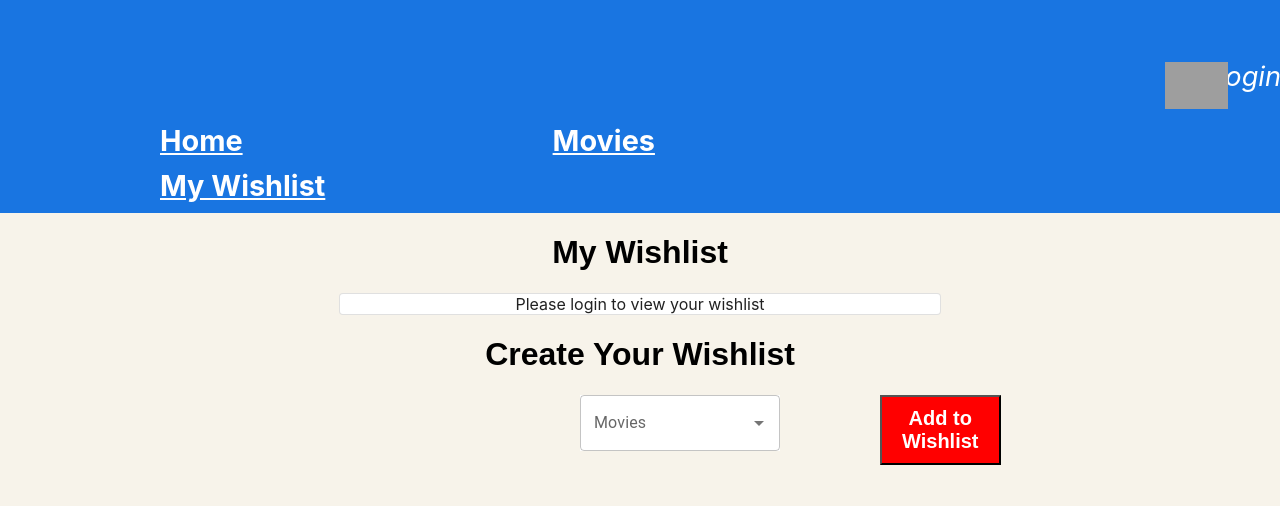
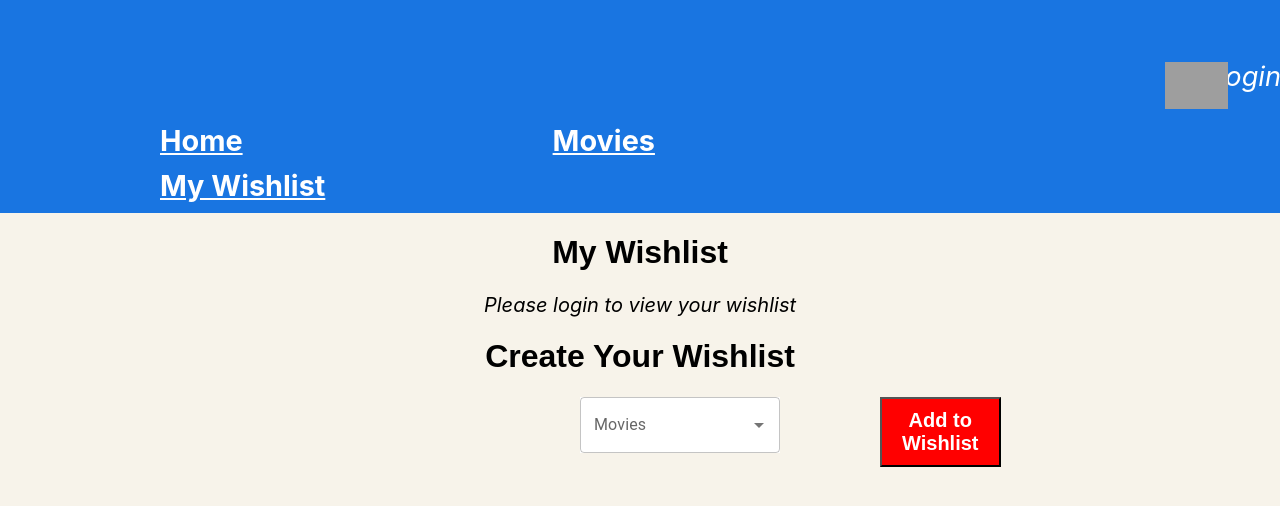
Before and after one commit to lexiroro/Phase2Project, a React (Create React App) app: page /mywishlist in a window 1280 px wide. Shown: the top 506 px of the page. Built offline with nearby package versions, Linux system fonts and the light colour scheme; data requests are answered from the project's data file; grey boxes are pictures that could not be loaded.

Commit message:
added movieCard component and changed styling for delete button

```diff
--- a/db.json
+++ b/db.json
@@ -39,6 +39,26 @@
       "year": 1970,
       "preview": "Duchess and her three cat children are kidnapped by a greedy butler, Edgar",
       "cast": "Phil Harris - Thomas O' Malley, Eva Gabor - Duchess"
+    },
+    {
+      "title": "The Aristocats",
+      "image": "https://prod-ripcut-delivery.disney-plus.net/v1/variant/disney/FBD14F0D443F5EA38F1212E265592DC8111DA1113340D2E8E5405AB4EB132AED/scale?width=1200&aspectRatio=1.78&format=jpeg",
+      "id": 6
+    },
+    {
+      "title": "Snow White and the Seven Dwarfs",
+      "image": "https://prod-ripcut-delivery.disney-plus.net/v1/variant/disney/E65FC58E5C19E2EA1DAC122DF05AE797C90B194531BB961693C3C41869264CCC/scale?width=1200&aspectRatio=1.78&format=jpeg",
+      "id": 7
+    },
+    {
+      "title": "Big Hero 6",
+      "image": "https://prod-ripcut-delivery.disney-plus.net/v1/variant/disney/47293892A70F443E03745DAD38F3322D96EC2C50072736F321130C4ADE6E007E/scale?width=1200&aspectRatio=1.78&format=jpeg",
+      "id": 8
+    },
+    {
+      "title": "Snow White and the Seven Dwarfs",
+      "image": "https://prod-ripcut-delivery.disney-plus.net/v1/variant/disney/E65FC58E5C19E2EA1DAC122DF05AE797C90B194531BB961693C3C41869264CCC/scale?width=1200&aspectRatio=1.78&format=jpeg",
+      "id": 9
     }
   ]
 }
--- a/src/components/App.js
+++ b/src/components/App.js
@@ -7,13 +7,15 @@ import Movies from "./Movies";
 import Wishlist from "./Wishlist";
 
 
+
 function App() {
 const [fetchMovies, setFetchMovies] = useState([])
 const [login, setLogin] = useState(true)
 const [page, setPage] = useState("/")
 
 
-function handleLogin(event) {
+
+function handleLogin() {
   setLogin(!login)
 }
 
@@ -30,16 +32,13 @@ const about = movieData.about
 const image = console.log(movieData.image)
 
 
-console.log(fetchMovies)
-
-
   return (
     <div className="App">
       <NavBar onChangePage={setPage} image={image} handleLogin={handleLogin} login={login} />
       <Routes>
       <Route element={ <Movies fetchMovies={fetchMovies} />}path="/movies">
         </Route>
-        <Route element= {  <Wishlist fetchMovies={fetchMovies} login={login}  />} path="/mywishlist">
+        <Route element= { <Wishlist fetchMovies={fetchMovies} login={login}  />} path="/mywishlist">
         </Route>
         <Route element={<Header title={headerTitle} about={about} image={image}/>} path="/">
         </Route>
--- a/src/components/Header.js
+++ b/src/components/Header.js
@@ -3,7 +3,9 @@ import Button from '@mui/material/Button';
 import Box from '@mui/material/Box';
 
 
-function Header({title, about, image="https://static.miraheze.org/greatcharacterswiki/thumb/5/5c/Mouse.png/600px-Mouse.png"}) {
+function Header({ title, about, image="https://static.miraheze.org/greatcharacterswiki/thumb/5/5c/Mouse.png/600px-Mouse.png"}) {
+
+
 
 const boxDefault = {
     height: 200,
@@ -16,6 +18,7 @@ const boxDefault = {
     marginTop: "-300px",
     marginRight: "300px"
 }
+
     return (
    <header>
   <h1>{title}</h1>
@@ -28,6 +31,7 @@ const boxDefault = {
   sx={boxDefault}>
 <Button href="/mywishlist" variant="contained" color="error" sx={{ height: 50 }}>Create a Wishlist</Button>
 </Box>
+
    </header>
     )
 }
--- /dev/null
+++ b/src/components/MovieCard.js
@@ -0,0 +1,42 @@
+import { Card, CardMedia } from "@mui/material";
+
+
+function MovieCard ({deleteMovie, movie}) {
+
+return (
+<div>
+
+        <Card
+          sx={{
+            textAlign: "center",
+            backgroundColor: "white",
+            width: 600,
+            margin: "0 auto",
+            height: 490
+          }}
+          variant="outlined"
+        >
+          <Card className="wishlist-card">
+            <p>
+              {movie.title}
+              <button
+                className="delete"
+                onClick={() => deleteMovie(movie.id)}
+              >
+                🗑️
+              </button>
+            </p>
+            <CardMedia
+              component="img"
+              alt={movie.title}
+              height="20"
+              image={movie.image}
+              style={{ display: "block", margin: "0 auto" }}
+            />
+          </Card>
+          </Card>
+    </div>
+)
+}
+
+export default MovieCard;
--- a/src/components/NavBar.js
+++ b/src/components/NavBar.js
@@ -16,6 +16,7 @@ function NavBar({image="https://upload.wikimedia.org/wikipedia/commons/f/fe/Mick
           <NavLink to="/movies" className="nav-links">Movies</NavLink>
 
 
+
           <NavLink to="/mywishlist" className="nav-links">My Wishlist</NavLink>
 
         </nav>
--- a/src/components/Wishlist.js
+++ b/src/components/Wishlist.js
@@ -1,31 +1,26 @@
 import React, { useState } from "react";
-import { Autocomplete, TextField, Card, CardMedia } from "@mui/material";
+import { Autocomplete, TextField, Card } from "@mui/material";
+import MovieCard from "./MovieCard";
+
 
 function Wishlist({ fetchMovies, login }) {
-  // const movieIds = fetchMovies.map(movie => movie.id);
-  // console.log(movieIds)
 
-  const [inputValue, setInputValue] = useState(""); //used initially for handleChange(). Initial state is the blank space. setInput value is the value that you type in
-
-  const [wishList, setWishList] = useState([]); //wishList is the space used to display your created wishlist. Initial state is an empty array and setWishlist is the value where changes are made to where there is values inside the empty array
+  const [inputValue, setInputValue] = useState("");
+  const [wishList, setWishList] = useState([]);
 
   function handleChange(event) {
     const newValue = event.target.textContent;
     setInputValue(newValue);
-  } //this function handleChange takes in the parameter of an event. We create a variable insertValue to equal event.target.value which is what you type in. Then setInputValue takes the argument of insertValue tracking the updated changes
+  }
 
   function handleSubmit(event) {
     event.preventDefault();
-
-    // Find the selected movie based on the inputValue
     const movie = fetchMovies.find((movie) => movie.title === inputValue);
     if (movie) {
       const newMovie = {
         title: movie.title,
         image: movie.image,
       };
-
-      // Send a POST request to the server
       fetch("http://localhost:3000/posts", {
         method: "POST",
         headers: {
@@ -35,14 +30,13 @@ function Wishlist({ fetchMovies, login }) {
       })
         .then((response) => response.json())
         .then((data) => {
-          console.log(data);
-          // Add the newly created movie to the wishlist
           setWishList([...wishList, data]);
-          setInputValue("");
+
         });
+         setInputValue("");
     }
   }
-  //this function handleSubmit takes in the parameter of an event. We state event.preventDefault() so that you dont have to refresh. we use the callback addMovies taking the argument of inputValue which represents the parameter newMovie in the callback because when you add in a new movie (inputvalue) then we have setInputValue update the state which is a value of a string
+
   function deleteMovie(movieId) {
     const updatedList = wishList.filter((movie) => movie.id !== movieId);
     fetch(`http://localhost:3000/posts/${movieId}`, {
@@ -52,55 +46,25 @@ function Wishlist({ fetchMovies, login }) {
     });
   }
 
-  console.log(wishList);
+  const movieMap = fetchMovies.map(movie => movie.title)
 
-  const movieMap = fetchMovies.map(movie => movie.title)
   return (
     <div>
-      <h1>My Wishlist</h1>
-      <div className="wishlist-container">
-        <Card
-          sx={{
-            textAlign: "center",
-            backgroundColor: "white",
-            width: 600,
-            margin: "0 auto",
-          }}
-          variant="outlined"
-        >
-          {login ? "Please login to view your wishlist" : null}
+       <h1>My Wishlist</h1>
+
+      <p className="login-message">{login ? "Please login to view your wishlist" : null}</p>
           {wishList.map((movie, index) => (
-            <Card key={index} className="wishlist-card">
-              <p>
-                {movie.title}
-                <button
-                  className="delete"
-                  onClick={() => deleteMovie(movie.id)}
-                >
-                  X
-                </button>
-              </p>
-              <CardMedia
-                component="img"
-                alt={movie.title}
-                height="30"
-                image={movie.image}
-                style={{ display: "block", margin: "0 auto" }}
-              />
-            </Card>
-          ))}
-        </Card>
-      </div>
+            <MovieCard key={index} deleteMovie ={deleteMovie} movie={movie} login={login}/>
+            ))}
 
-      <h1>Create Your Wishlist</h1>
 
-      <form onSubmit={handleSubmit} style={{ display: "flex" }}>
-      <div style={{ flex: 1 }}>
-         <Autocomplete
-disablePortal
-id="combo-box-demo"
-options={movieMap}
-onChange={handleChange}
+
+
+<h1>Create Your Wishlist</h1>
+
+<form onSubmit={handleSubmit} style={{ display: "flex" }}>
+<div style={{ flex: 1 }}>
+<Autocomplete disablePortal id="combo-box-demo" options={movieMap} onChange={handleChange}
 sx={{ backgroundColor: "white", width: 200, margin: '0 auto', marginLeft: '580px' }}
 renderInput={(params) => <TextField {...params} label="Movies" />}
 />
@@ -109,8 +73,8 @@ renderInput={(params) => <TextField {...params} label="Movies" />}
           Add to Wishlist
         </button>
       </form>
+
     </div>
-
   );
 }
 
--- a/src/index.css
+++ b/src/index.css
@@ -109,11 +109,6 @@ list-style: none;
 width: 45%;
 }
 
-/* .movie-preview {
-  list-style: none;
-  text-align: center;
-  padding-top: 10px;
-} */
 
 .movie-image {
   align-items: center;
@@ -124,15 +119,6 @@ width: 45%;
   display: flex;
 }
 
-/* .movie-cast {
-  list-style: none;
-  text-align: center;
-}
-
-.movie-year {
-  list-style: none;
-  text-align: center; */
-/* } */
 
 .aristocats {
   width: 45%;
@@ -173,8 +159,16 @@ width: 45%;
 
 .add {
   margin-right: 400px;
-  /* margin-top: 0 -290px;
-  margin-bottom: 300px;
-  display: flex 1 ;
-  align-items: center; */
 }
+
+.login-message {
+  font-size: 20px;
+}
+
+.delete {
+  background-color:white;
+  border: none;
+  margin-left: 550px;
+  position: relative;
+  top: -40px;
+}
```
